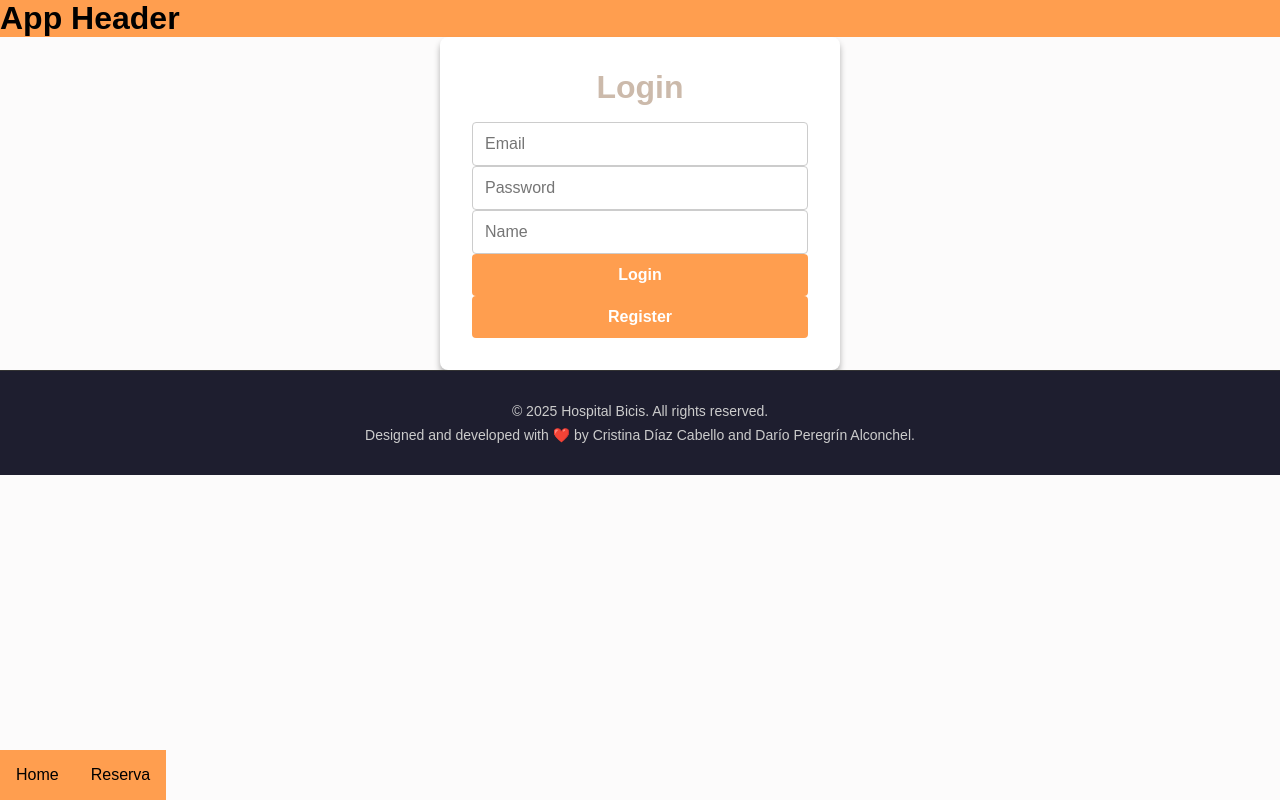
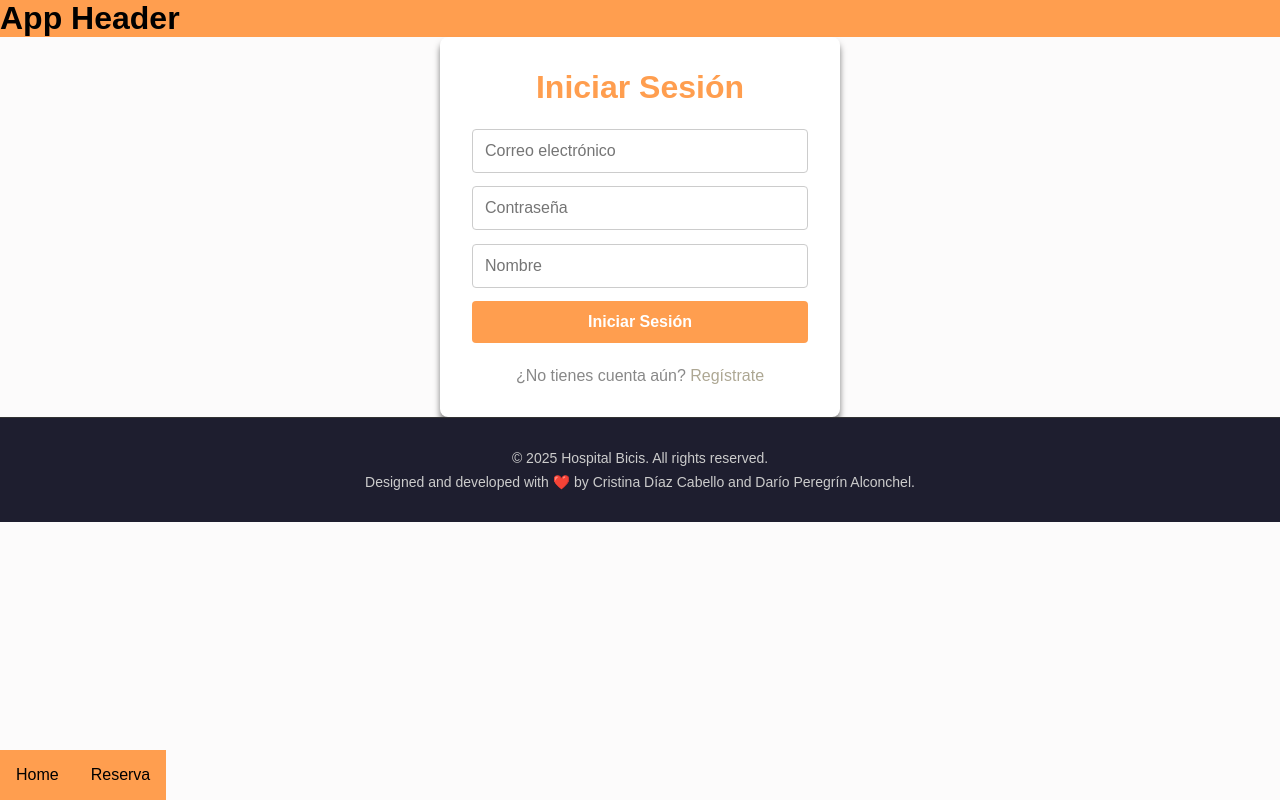
Before and after one commit to Bicis-HLanz/hopital-bicis, a Next.js app: page / in a window 1280 px wide. Built offline with nearby package versions, Linux system fonts and the light colour scheme; no server answers.

Commit message:
Update styles, translate text to Spanish, and improve registration link from LoginForm

```diff
--- a/app/components/landing/LoginForm.module.css
+++ b/app/components/landing/LoginForm.module.css
@@ -1,3 +1,20 @@
+.register-link {
+  color: #33333395;
+  font-size: 1rem;
+  text-align: center;
+  margin-top: 5%;
+}
+
+.register-link a {
+  color: #72694695;
+  text-decoration: none;
+  transition: color 0.3s ease;
+}
+
+.register-link a:hover {
+  color: var(--accent);
+}
+
 .login-form {
   display: flex;
   flex-direction: column;
@@ -6,30 +23,18 @@
   padding: 2rem;
   background-color: white;
   border-radius: 8px;
-  box-shadow: 0 5px 6px rgba(0, 0, 0, 0.3);
+  box-shadow: 0 6px 6px rgba(0, 0, 0, 0.5);
   max-width: 400px;
   margin: 0 auto;
 }
 
 .login-form h1{
-    color: var(--secondary);
+    color: var(--primary);
     margin-bottom: 0.5em;
 }
 
-.login-form div {
-  width: 100%;
-  margin-bottom: 1rem;
-}
-
-.login-form label {
-  display: block;
-  font-size: 1rem;
-  font-weight: bold;
-  color: var(--accent);
-  margin-bottom: 0.5rem;
-}
-
-.login-form input {
+.email-input {
+  margin: 2% 0;
   width: 100%;
   padding: 0.75rem;
   border: 1px solid var(--border-color, #ccc);
@@ -41,12 +46,13 @@
 
 .login-form input:focus {
   outline: none;
-  border-color: var(--primary-color, #007bff);
-  box-shadow: 0 0 0 2px rgba(0, 123, 255, 0.25);
+  border-color: var(--accent);
+  box-shadow: 0 0 0 2px rgba(255, 166, 0, 0.25);
 }
 
 .login-form button {
   width: 100%;
+  margin: 2% 0;
   padding: 0.75rem;
   font-size: 1rem;
   font-weight: bold;
--- a/app/components/landing/LoginForm.tsx
+++ b/app/components/landing/LoginForm.tsx
@@ -7,7 +7,6 @@ import { account, ID } from "../../appwrite.js";
 interface User {
   name: string;
   email: string;
-  // Add other properties if needed
 }
 
 const LoginForm: React.FC = () => {
@@ -16,17 +15,17 @@ const LoginForm: React.FC = () => {
   const [password, setPassword] = useState<string>("");
   const [name, setName] = useState<string>("");
 
-  const login = async (email: string, password: string): Promise<void> => {
+  const iniciarSesion = async (email: string, password: string): Promise<void> => {
     const session = await account.createEmailPasswordSession(email, password);
     setLoggedInUser(await account.get() as User);
   };
 
-  const register = async (): Promise<void> => {
+  const registrar = async (): Promise<void> => {
     await account.create(ID.unique(), email, password, name);
-    await login(email, password);
+    await iniciarSesion(email, password);
   };
 
-  const logout = async (): Promise<void> => {
+  const cerrarSesion = async (): Promise<void> => {
     await account.deleteSession("current");
     setLoggedInUser(null);
   };
@@ -34,9 +33,9 @@ const LoginForm: React.FC = () => {
   if (loggedInUser) {
     return (
       <div>
-        <p>Logged in as {loggedInUser.name}</p>
-        <button type="button" onClick={logout}>
-          Logout
+        <p>Sesión iniciada como {loggedInUser.name}</p>
+        <button type="button" onClick={cerrarSesion}>
+          Cerrar sesión
         </button>
       </div>
     );
@@ -44,31 +43,37 @@ const LoginForm: React.FC = () => {
 
   return (
     <form className={styles["login-form"]}>
-      <h1>Login</h1>
+      <h1>Iniciar Sesión</h1>
       <input
         type="email"
-        placeholder="Email"
+        placeholder="Correo electrónico"
         value={email}
         onChange={(e) => setEmail(e.target.value)}
+        className={styles["email-input"]}
       />
       <input
         type="password"
-        placeholder="Password"
+        placeholder="Contraseña"
         value={password}
         onChange={(e) => setPassword(e.target.value)}
+        className={styles["email-input"]}
       />
       <input
         type="text"
-        placeholder="Name"
+        placeholder="Nombre"
         value={name}
         onChange={(e) => setName(e.target.value)}
+        className={styles["email-input"]}
       />
-      <button type="button" onClick={() => login(email, password)}>
-        Login
+      <button type="button" onClick={() => iniciarSesion(email, password)}>
+        Iniciar Sesión
       </button>
-      <button type="button" onClick={register}>
-        Register
-      </button>
+      <p className={styles["register-link"]}>
+        ¿No tienes cuenta aún?{" "}
+        <a href="./registo" onClick={registrar}>
+          Regístrate
+        </a>
+      </p>
     </form>
   );
 };
```
